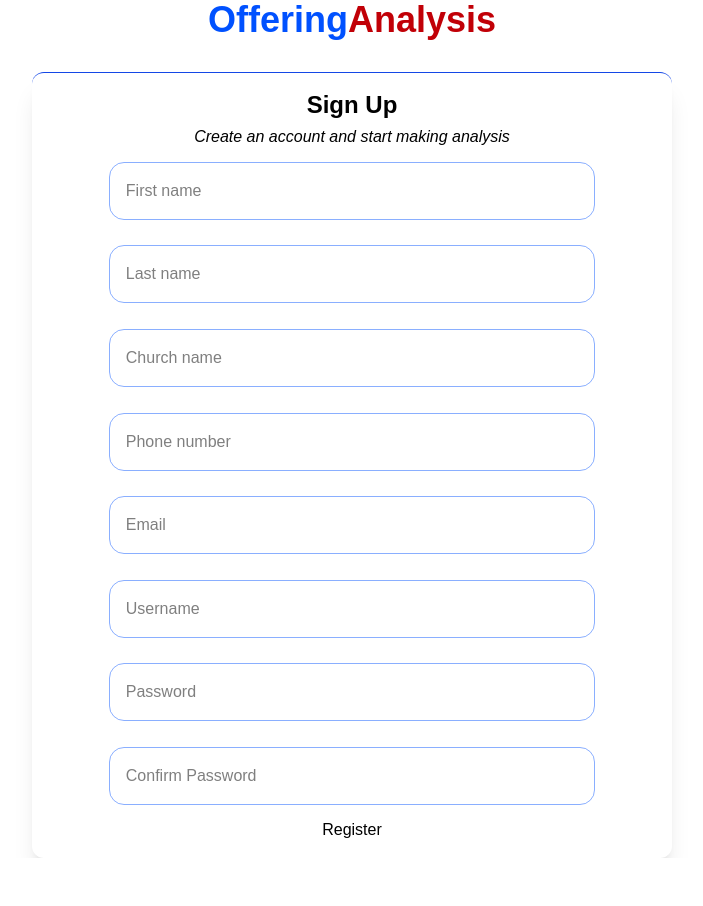
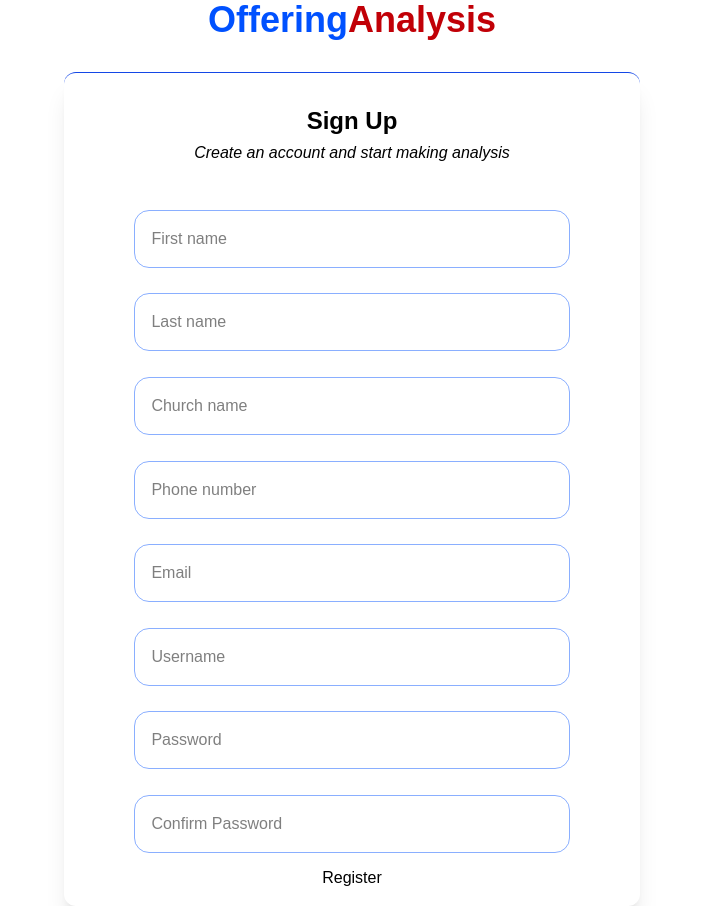
Before and after one commit to SamGombs20/OfferingAnalysisWeb, a Next.js app: page /auth in a window 1280 px wide. Shown: the whole page, without its empty margins (288-991 px from the left). Before the commit the page ends 858 px from the top, so only its background shows below. Built offline with nearby package versions, Linux system fonts and the light colour scheme.

Commit message:
Update:Registration form UI dev

```diff
--- a/app/auth/page.tsx
+++ b/app/auth/page.tsx
@@ -2,7 +2,7 @@ import { RegistrationForm } from "../components/registration_form"
 
 const AuthPage =()=>{
     return (
-        <div className="container w-1/2 mx-auto min-h-screen items-center flex flex-col justify-center">
+        <div className="container w-xl mx-auto min-h-screen items-center flex flex-col justify-center">
             <div className="text-4xl font-bold flex">
                 <p className="blue-txt">Offering</p>
                 <p className="red-txt">Analysis</p>
--- a/app/components/registration_form.tsx
+++ b/app/components/registration_form.tsx
@@ -2,7 +2,7 @@ export const RegistrationForm =()=>{
     return (
         <div className="flex flex-col mt-8 w-full min-h-96 p-4 rounded-xl shadow-xl border-t border-blue-700">
 
-            <div className="text-center">
+            <div className="text-center mb-8 mt-4">
                 <p className="mb-1 text-2xl font-semibold">Sign Up</p>
                 <p className="italic">Create an account and start making analysis</p>
             </div>
--- a/app/globals.css
+++ b/app/globals.css
@@ -32,5 +32,5 @@ body {
 }
 .user-input:focus{
   outline:none;
-  border: 1px solid var(--primary-bl);
+  border: 2px solid var(--primary-bl);
 }
```
